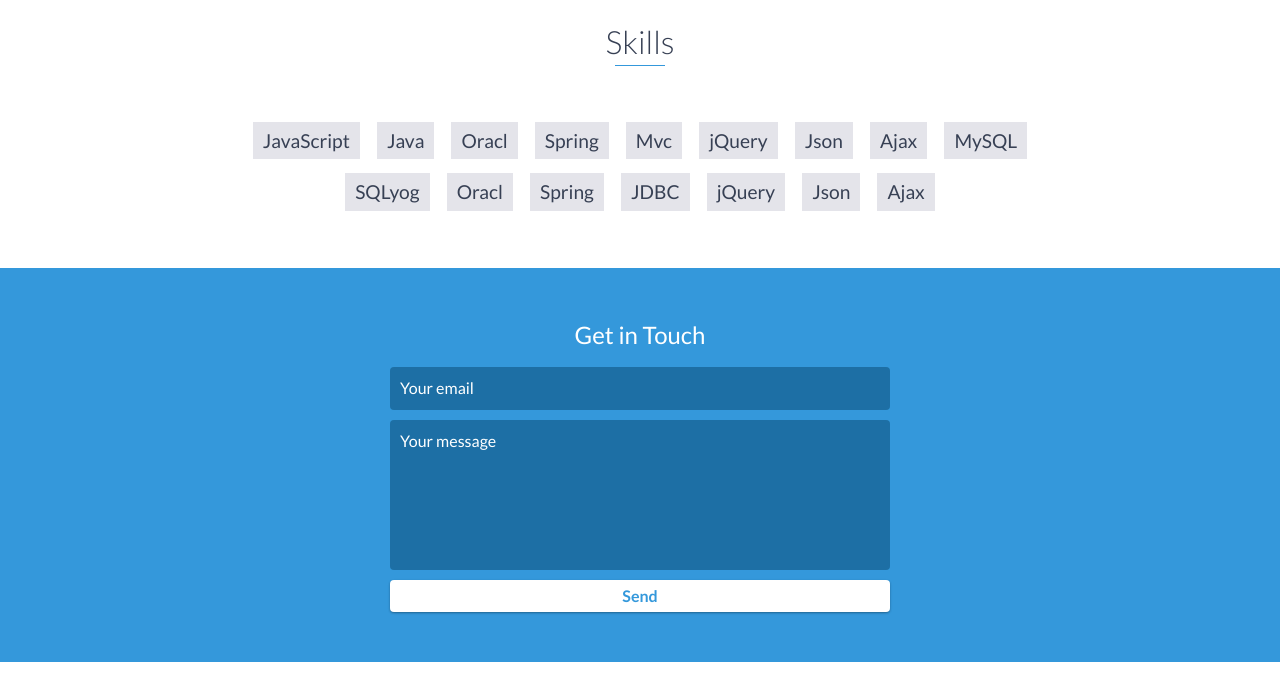
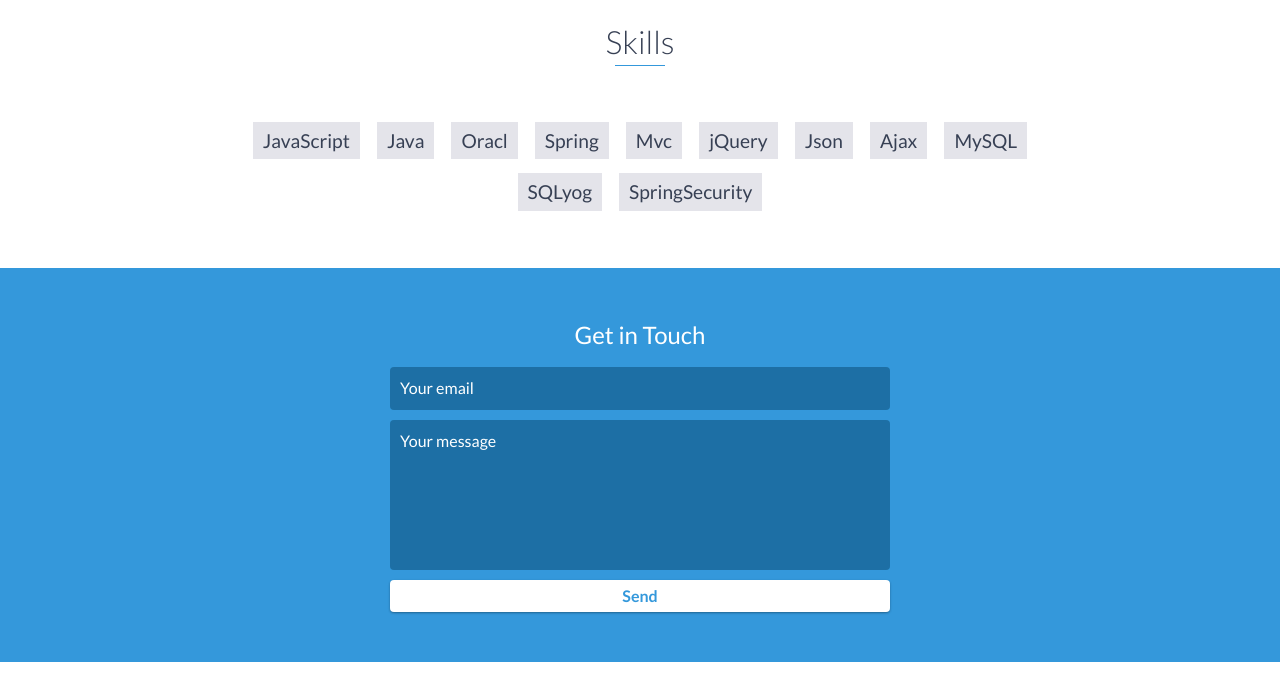
Before and after one commit to Byube/Byube.github.io, a website: page index.html in a window 1280 px wide. Shown: the part 3350-4045 px from the top of the page. Drawn offline with nearby package versions, Linux system fonts and the light colour scheme.

Commit message:
Update index.html

```diff
--- a/index.html
+++ b/index.html
@@ -198,12 +198,7 @@
             <li>Ajax</li>
             <li>MySQL</li>
             <li>SQLyog</li>
-            <li>Oracl</li>
-            <li>Spring</li>
-            <li>JDBC</li>
-            <li>jQuery</li>
-            <li>Json</li>
-            <li>Ajax</li>
+            <li>SpringSecurity</li>
         </ul>
     </div>
     <!-- End #skills -->
@@ -211,7 +206,7 @@
     <div id="contact">
         <h2>Get in Touch</h2>
         <div id="contact-form">
-            <form method="POST" action="https://formspree.io/email@email.com">
+            <form method="POST" action="https://formspree.io/kangjunne@naver.com">
                 <input type="hidden" name="_subject" value="Contact request from personal website" />
                 <input type="email" name="_replyto" placeholder="Your email" required>
                 <textarea name="message" placeholder="Your message" required></textarea>
```
